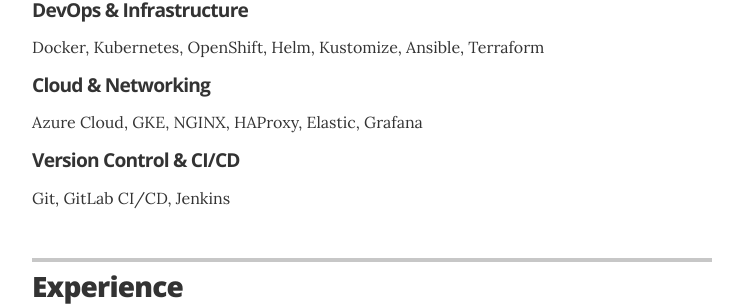
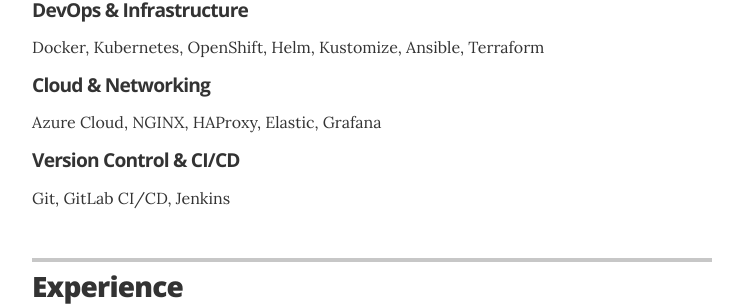
Before and after one commit to nielslensink/resume, a Jekyll site: the page built from index.html, in a window 1280 px wide. Shown: the part 784-1090 px from the top of the page, without its empty margins (268-1011 px from the left). Built offline with Jekyll 4.4.1, drawn with Linux system fonts in a browser that asks for light colours.

Commit message:
Remove GKE, not recent anymore

```diff
--- a/_data/technologies.yml
+++ b/_data/technologies.yml
@@ -30,7 +30,6 @@
     - Terraform
   Cloud & Networking:
     - Azure Cloud
-    - GKE
     - NGINX
     - HAProxy
     - Elastic
```
